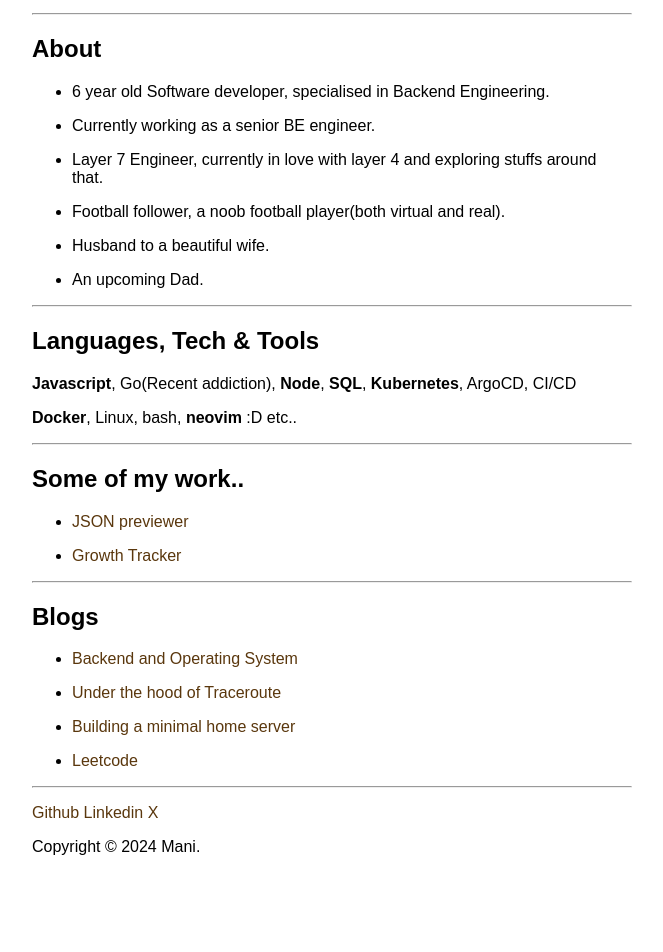
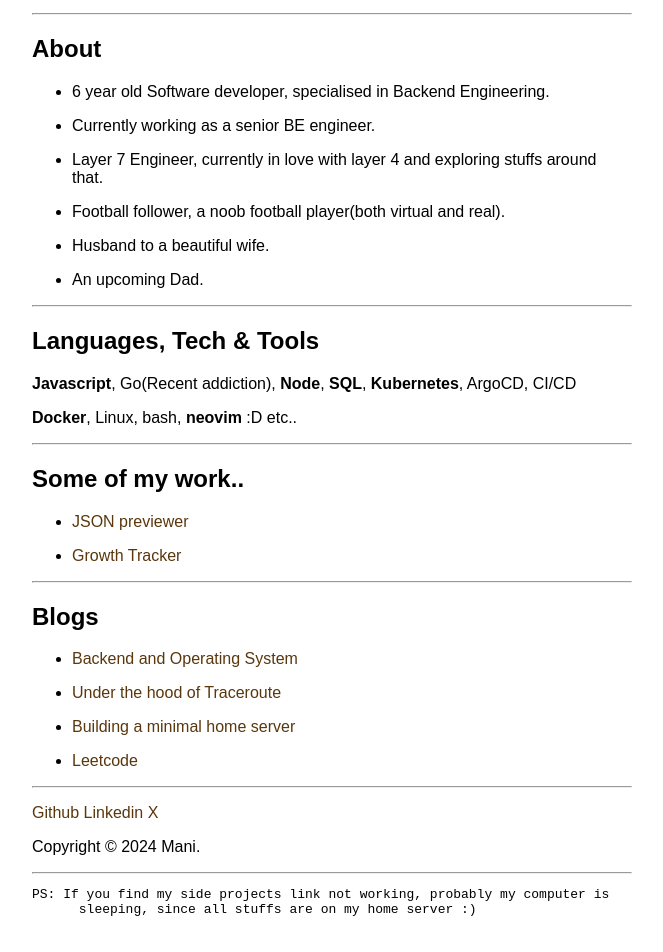
Before and after one commit to mani-arjunan/mani-site, a plain HTML site: page index.html in a window 1280 px wide. Shown: the part 122-1074 px from the top of the page, without its empty margins (308-971 px from the left). Before the commit the page ends 1016 px from the top, so only its background shows below. Drawn offline with Linux system fonts and the light colour scheme.

Commit message:
update NOTEs

```diff
--- a/index.html
+++ b/index.html
@@ -143,5 +143,8 @@
       <a target="_blank" href="https://x.com/the_void_state">X</a>
     </p>
     <p>Copyright © 2024 Mani.</p>
+    <hr />
+    <pre>PS: If you find my side projects link not working, probably my computer is
+      sleeping, since all stuffs are on my home server :)</pre>
   </body>
 </html>
```
